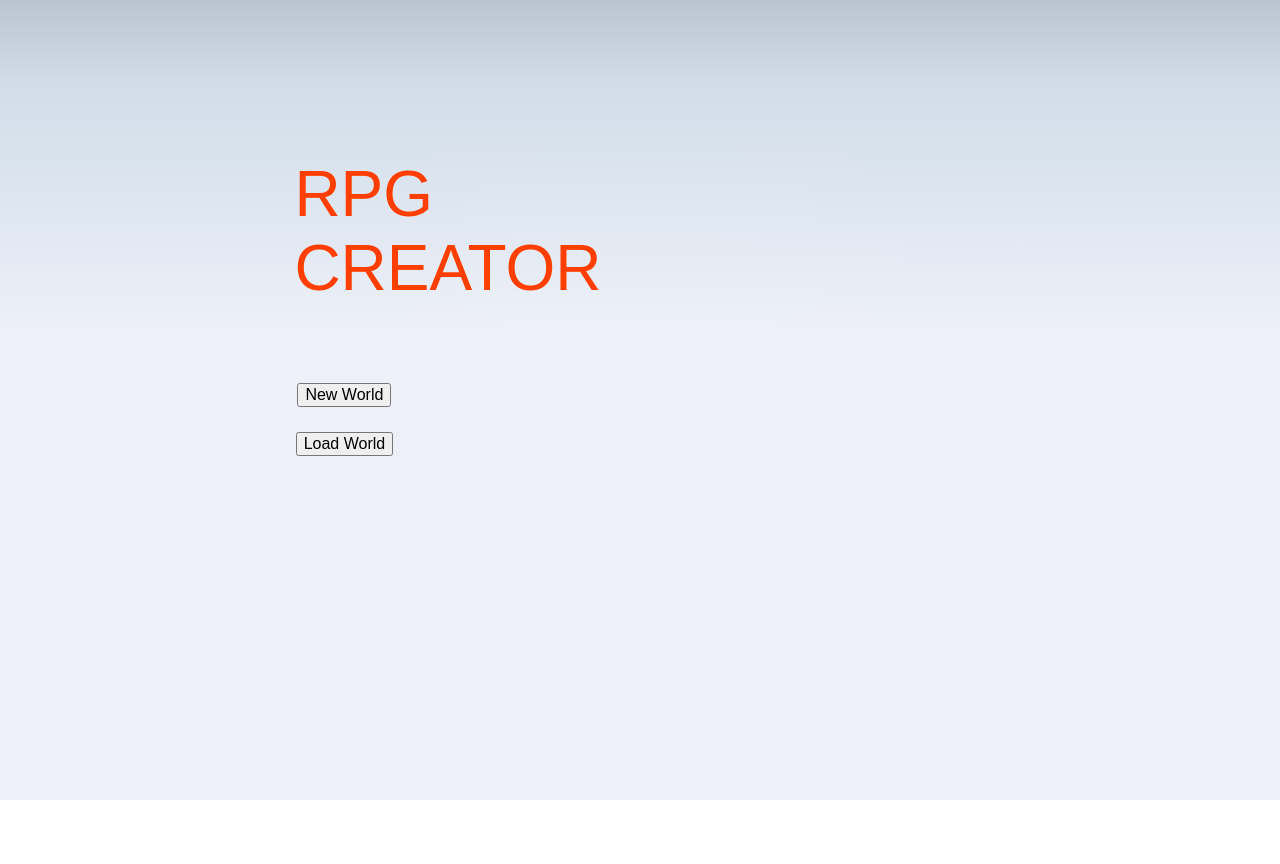
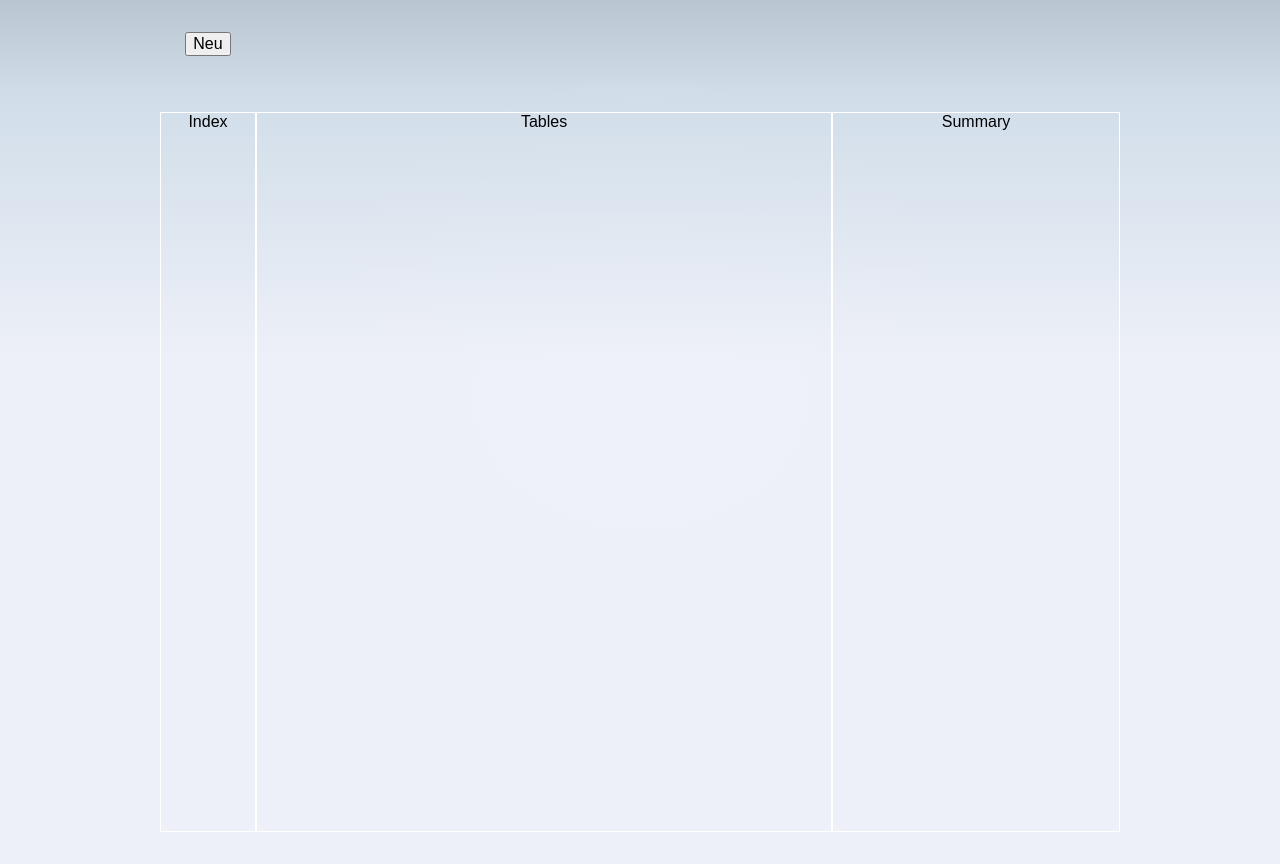
Before and after one commit to SaschaDoe/rpgcreator, a SvelteKit app: page / in a window 1280 px wide. Both pictures are taken after a click on the button "New World". Before the commit the page ends 800 px from the top, so only its background shows below. Built offline with nearby package versions, Linux system fonts and the light colour scheme.

Commit message:
Add New World initial grid

```diff
--- a/src/routes/+page.svelte
+++ b/src/routes/+page.svelte
@@ -1,12 +1,20 @@
 <script>
+	let isFrontPageActive = true;
+
 	const handleNewWorldClick = () => {
-		window.alert("New World Not implemented yet")
+		isFrontPageActive = false;
 	};
 
 	const handleLoadWorldClick = () => {
 		window.alert("Load World Not implemented yet")
 	};
+
+	const handleBackClick = () => {
+		isFrontPageActive = true;
+	};
 </script>
+
+<meta name="viewport" content="width=device-width, initial-scale=1.0">
 
 
 <svelte:head>
@@ -15,6 +23,8 @@
 </svelte:head>
 
 <section>
+	{#if isFrontPageActive}
+
 	<div class="btn-group">
 		<div class="inner-btn-group">
 			<h1>RPG Creator</h1>
@@ -22,16 +32,39 @@
 			<button class="add-world-btn" on:click={handleLoadWorldClick}>Load World</button>
 		</div>
 	</div>
+
+	{:else}
+
+		<div class="grid-container">
+			<div><button on:click={handleBackClick}>Neu</button></div>
+			<div ></div>
+			<div ></div>
+			<div class="item">Index</div>
+			<div class="item">Tables</div>
+			<div class="item">Summary</div>
+		</div>
+
+	{/if}
 </section>
 
 <style>
 	section {
 		text-align: center;
 		padding: 1em;
-		max-width: 240px;
-		margin: 0 auto;
 	}
 
+
+
+	.item{
+		border: 1px solid #fff;
+	}
+
+	.grid-container{
+		display: grid;
+  		grid-template-rows: 10% 90%;
+  		grid-template-columns:10% 60% 30%;
+		height: 100vh;
+	}
 
 	h1 {
 		color: #ff3e00;
```
